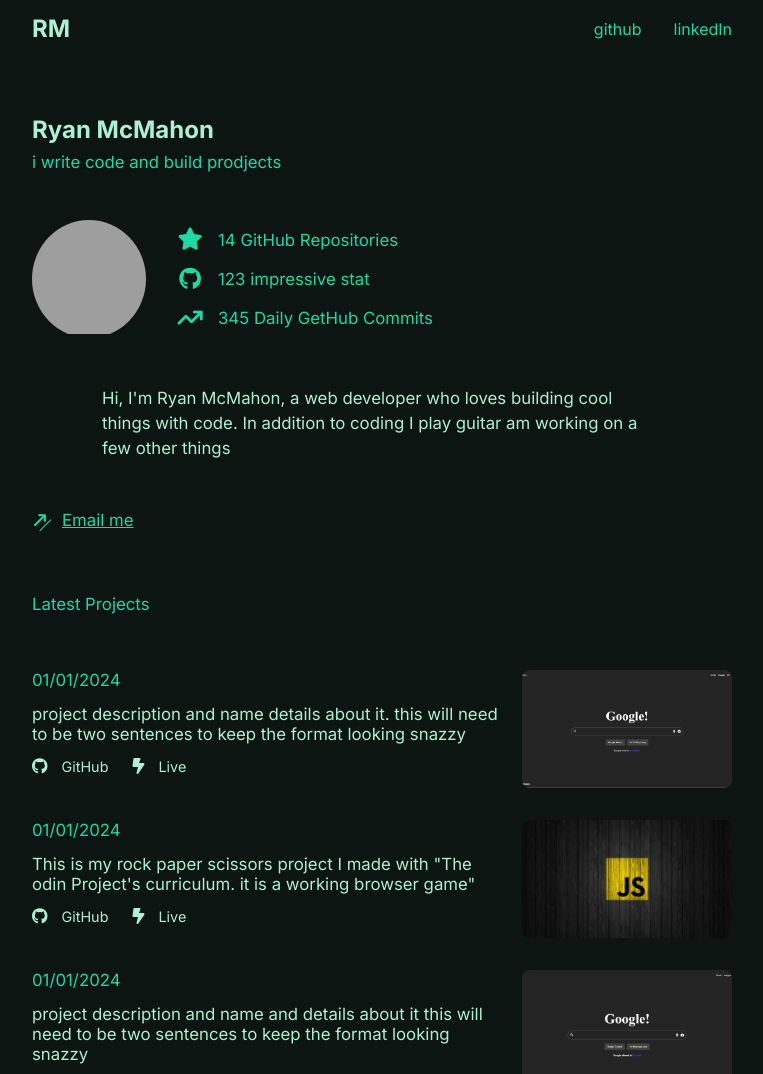
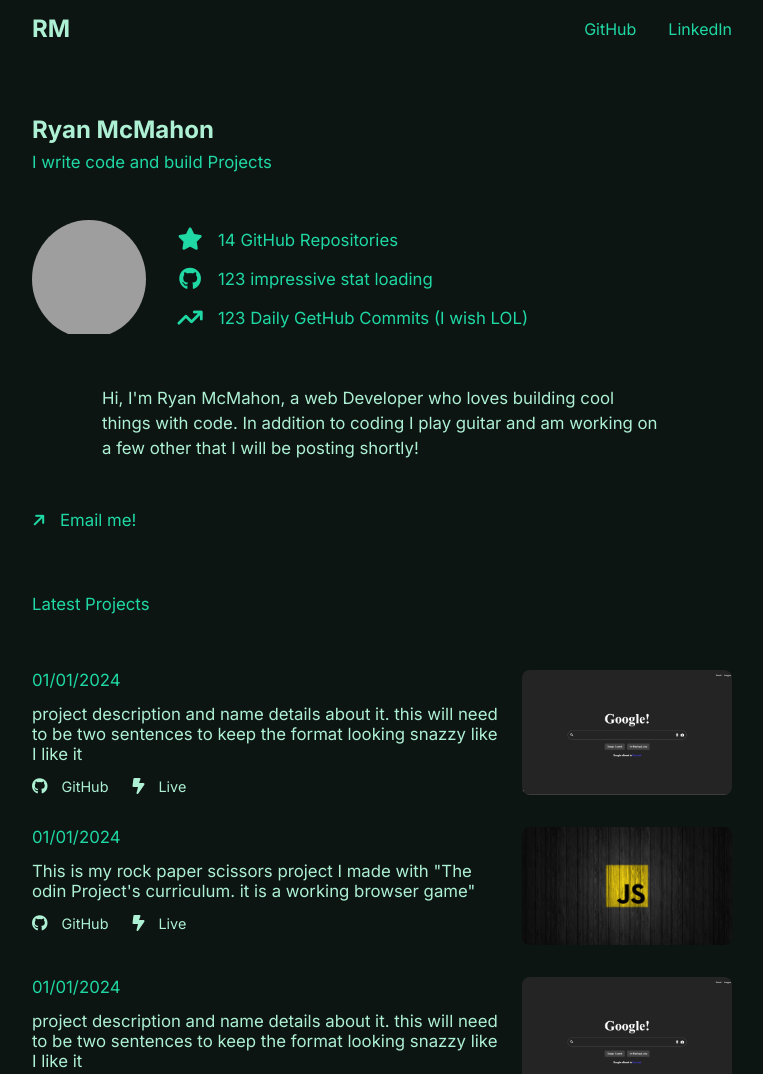
Before and after one commit to deadlykittensgs/Portfolio, a plain HTML site: page index.html in a window 1280 px wide. Shown: the top 1074 px of the page, without its empty margins (258-1021 px from the left). Drawn offline with Linux system fonts and the light colour scheme; grey boxes are pictures that could not be loaded.

Commit message:
email me was underlined. fixed bug

```diff
--- a/index.html
+++ b/index.html
@@ -16,8 +16,8 @@
     <h2>RM</h2>
 
     <nav>
-        <a class="darkerText" href="https://github.com/deadlykittensgs" target="_blank" >github</a>
-        <a class="darkerText"  href="https://github.com/" target="_blank">linkedIn</a>
+        <a class="darkerText" href="https://github.com/deadlykittensgs" target="_blank" >GitHub</a>
+        <a class="darkerText"  href="https://github.com/" target="_blank">LinkedIn</a>
     </nav>
 </header>
 
@@ -25,7 +25,7 @@
     <section>
     <div class="nameContainer">
 <h1>Ryan McMahon</h1>
-<P class="darkerText">i write code and build prodjects</P>
+<P class="darkerText">I write code and build Projects</P>
     </div>
 
     <div class ="statsContainer">
@@ -48,29 +48,30 @@
                 <div>
                     <i class="fa-brands fa-github"></i>
                 </div>
-                    <p>  123 impressive stat</p>
+                    <p>  123 impressive stat loading</p>
             </div>
         <div>
 
                 <div>
                     <i class="fa-solid fa-arrow-trend-up"></i>
                 </div>
-                    <p> 345 Daily GetHub Commits</p>
+                    <p> 123 Daily GetHub Commits (I wish LOL)</p>
         </div>
     </div>
 </div>
 
 
-<p class="aboutMe"> Hi, I'm Ryan McMahon, a web developer who loves
-     building cool things with code. In addition
-    to coding I play guitar am working on a few other things  </p>
+<p class="aboutMe"> Hi, I'm Ryan McMahon, a web Developer who loves
+                    building cool things with code. In addition
+                    to coding I play guitar and am working on a few other
+                    that I will be posting shortly! </p>
 
 
 
     <div>
-        <a href="mailto:ryan270win@gmail.com"  class= "outreach darkerText">
-            <i class="fa-solid fa-arrow-right-long"></i>
-            <p>Email me</p>
+        <a href="mailto:ryan270win@gmail.com"  class= "outreach darkerText nounder">
+        <i class="fa-solid fa-arrow-right"></i>
+            <p >Email me!</p>
         </a>
     </div>
 </section>
@@ -80,7 +81,7 @@
 <div class="projectItem">
     <div>
         <p class="darkerText">01/01/2024</p>
-        <p>project description and name details about it. this will need to be two sentences to keep the format looking snazzy</p>
+        <p>project description and name details about it. this will need to be two sentences to keep the format looking snazzy like I like it</p>
 <div class="linkContainer">
     <a target="_blank" href="https://github.com/deadlykittensgs" class ="linkItem">
             <div>
@@ -133,7 +134,7 @@
 <div class="projectItem">
     <div>
         <p class="darkerText">01/01/2024</p>
-        <p>project description and name and details about it this will  need to be  two sentences to keep the format looking snazzy</p>
+        <p>project description and name details about it. this will need to be two sentences to keep the format looking snazzy like I like it</p>
         <div class="linkContainer">
             <a target="_blank" href="https://github.com/deadlykittensgs" class ="linkItem">
                     <div>
--- a/style.css
+++ b/style.css
@@ -25,6 +25,10 @@ body {
 
 .darkerText {
     color: var(--secondary-color);
+}
+
+.nounder{
+    text-decoration: none;
 }
 
 header, main, footer {
```
